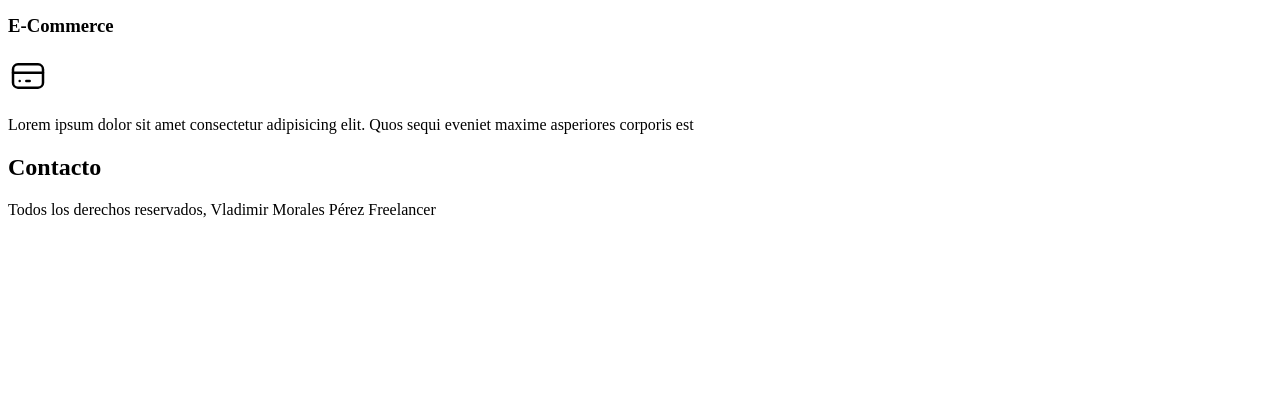
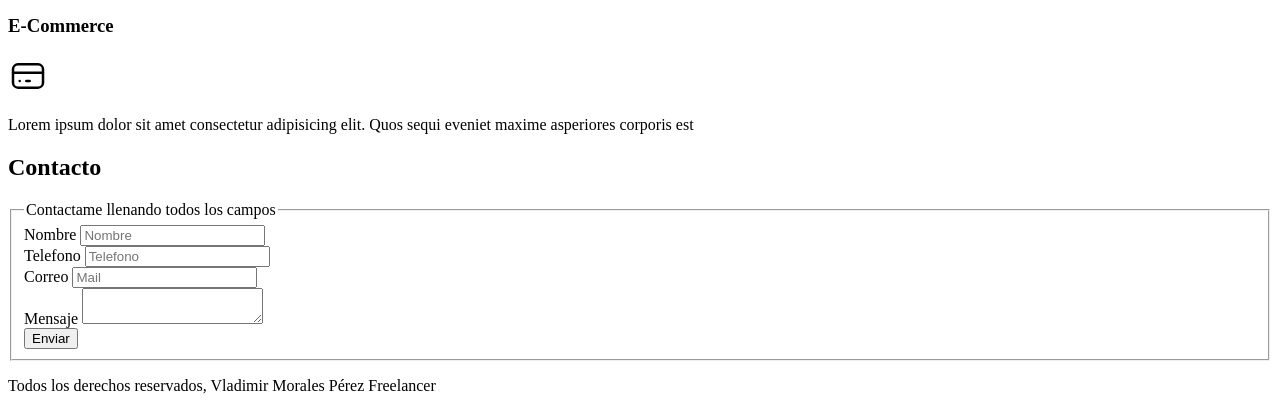
Before and after one commit to VladiMorales/freelancerinicio, a plain HTML site: page index.html in a window 1280 px wide. Shown: the part 651-1062 px from the top of the page. Before the commit the page ends 886 px from the top, so only its background shows below. Drawn offline with Linux system fonts and the light colour scheme.

Commit message:
Se agrego el formulario y su estructura

```diff
--- a/index.html
+++ b/index.html
@@ -17,8 +17,6 @@
         <a href="#">Clientes</a>
         <a href="#">Contacto</a>
     </nav>
-
-
 
     <section>
         <h2>Diseño y Desarrollo Web Freelancer</h2>
@@ -85,6 +83,36 @@
     </main>
     <section>
         <h2>Contacto</h2>
+        <form action="">
+            <fieldset>
+                <legend>Contactame llenando todos los campos</legend>
+                <div>
+                    <label for=nombre">Nombre</label>
+                    <input type="text" name="nombre" placeholder="Nombre">
+                </div>
+
+                <div>
+                    <label for="telefono">Telefono</label>
+                    <input type="tel" name="telefono" placeholder="Telefono">
+                </div>
+
+                <div>
+                    <label for="correo">Correo</label>
+                    <input type="mail" name="correo" placeholder="Mail">
+                </div>
+
+                <div>
+                    <label for="mensaje">Mensaje</label>
+                    <textarea name="mensaje"></textarea>
+                </div>
+
+                <div>
+                    <input type="submit" value="Enviar">
+                </div>
+
+            </fieldset>
+
+        </form>
     </section>
 
     <footer>
```
